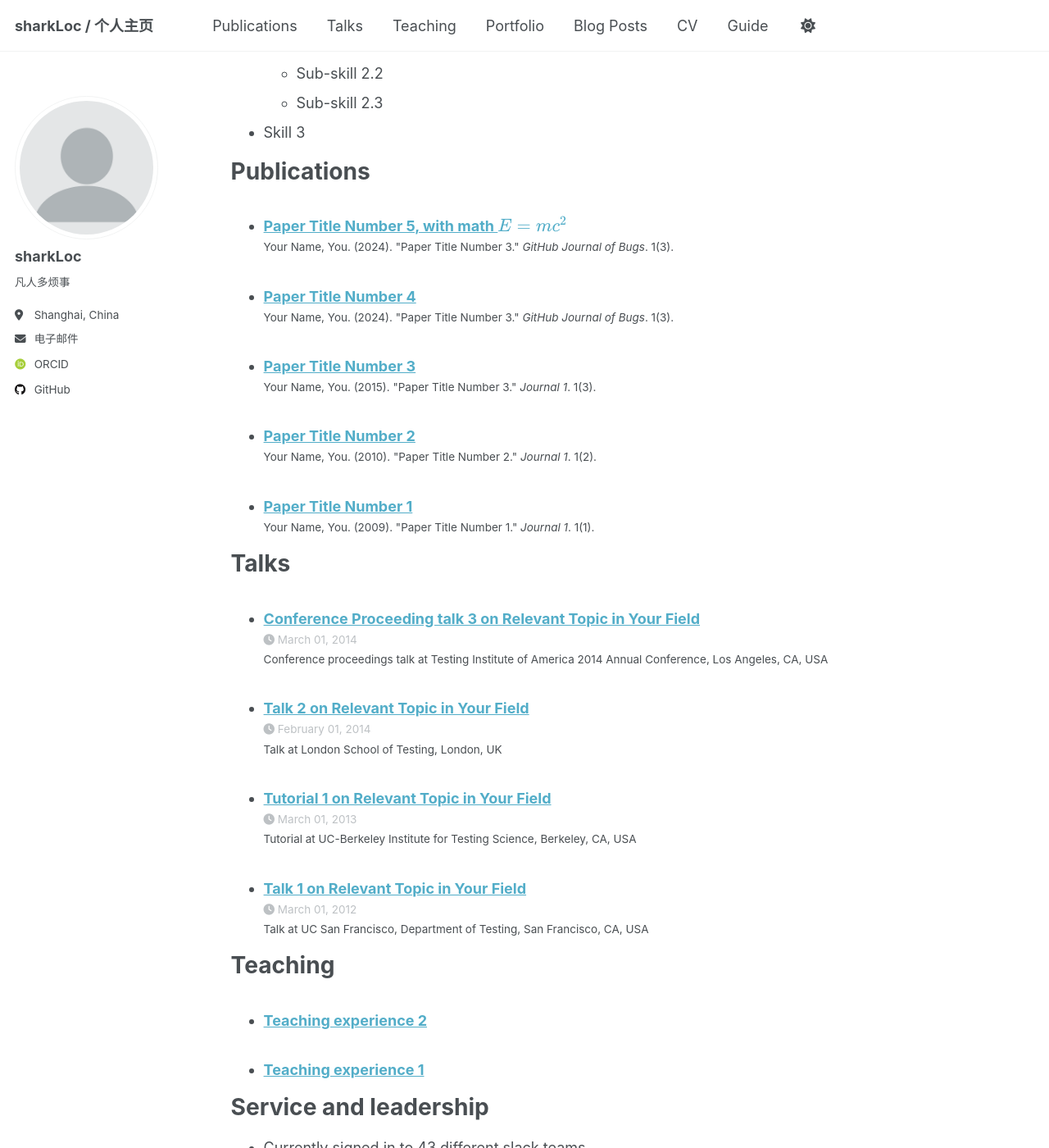
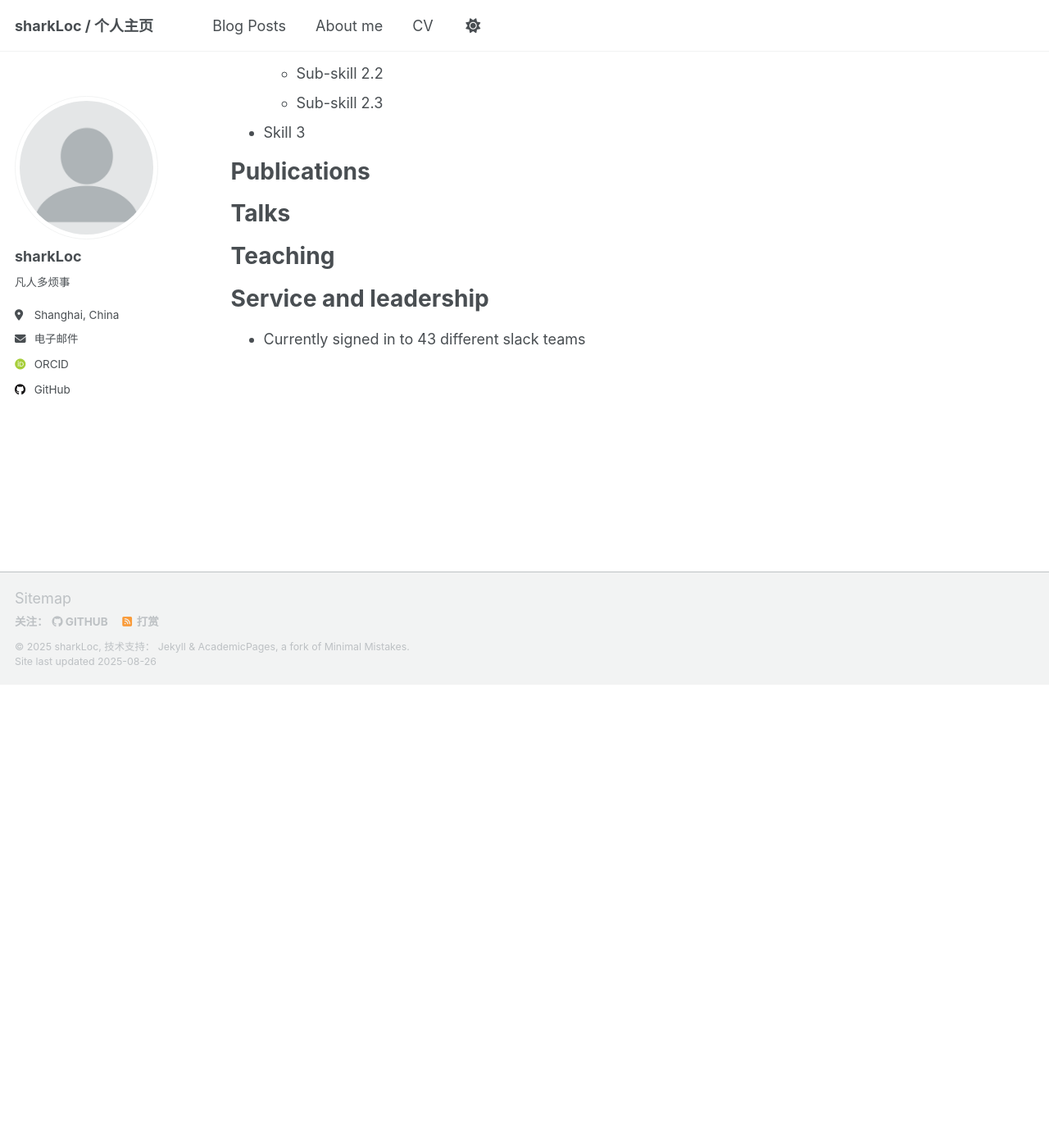
Before and after one commit to sharkLoc/sharkLoc.github.io, a Jekyll site: the page built from _pages/cv.md, in a window 1280 px wide and 1400 px high, scrolled down 887 px. Shown: the whole window at 82% size. Built offline with Jekyll 4.4.1, drawn with Linux system fonts in a browser that asks for light colours; some web fonts are replaced; a script that is not in the unit is left out; after the commit the page ends 1722 px from its top, so only the background shows below that.

Commit message:
update content

```diff
--- a/_data/navigation.yml
+++ b/_data/navigation.yml
@@ -8,26 +8,23 @@
 #      Markdown formatted page while the second is generated using JSON.
 
 main:
-  - title: "Publications"
-    url: /publications/
+  # - title: "Publications"
+  #   url: /publications/
 
-  - title: "Talks"
-    url: /talks/
+  # - title: "Talks"
+  #   url: /talks/
 
-  - title: "Teaching"
-    url: /teaching/
+  # - title: "Teaching"
+  #   url: /teaching/
 
-  - title: "Portfolio"
-    url: /portfolio/
+  # - title: "Portfolio"
+  #   url: /portfolio/
 
   - title: "Blog Posts"
     url: /year-archive/
 
+  - title: "About me"
+    url: /markdown/
+
   - title: "CV"
     url: /cv/
-
-  # - title: "CV"
-  #   url: /cv-json/
-
-  - title: "Guide"
-    url: /markdown/
--- a/_publications/2009-10-01-paper-title-number-1.md
+++ /dev/null
@@ -1,14 +0,0 @@
----
-title: "Paper Title Number 1"
-collection: publications
-category: manuscripts
-permalink: /publication/2009-10-01-paper-title-number-1
-excerpt: 'This paper is about the number 1. The number 2 is left for future work.'
-date: 2009-10-01
-venue: 'Journal 1'
-slidesurl: 'http://academicpages.github.io/files/slides1.pdf'
-paperurl: 'http://academicpages.github.io/files/paper1.pdf'
-bibtexurl: 'http://academicpages.github.io/files/bibtex1.bib'
-citation: 'Your Name, You. (2009). &quot;Paper Title Number 1.&quot; <i>Journal 1</i>. 1(1).'
----
-The contents above will be part of a list of publications, if the user clicks the link for the publication than the contents of section will be rendered as a full page, allowing you to provide more information about the paper for the reader. When publications are displayed as a single page, the contents of the above "citation" field will automatically be included below this section in a smaller font.
--- a/_publications/2010-10-01-paper-title-number-2.md
+++ /dev/null
@@ -1,14 +0,0 @@
----
-title: "Paper Title Number 2"
-collection: publications
-category: manuscripts
-permalink: /publication/2010-10-01-paper-title-number-2
-excerpt: 'This paper is about the number 2. The number 3 is left for future work.'
-date: 2010-10-01
-venue: 'Journal 1'
-slidesurl: 'http://academicpages.github.io/files/slides2.pdf'
-paperurl: 'http://academicpages.github.io/files/paper2.pdf'
-citation: 'Your Name, You. (2010). &quot;Paper Title Number 2.&quot; <i>Journal 1</i>. 1(2).'
----
-
-The contents above will be part of a list of publications, if the user clicks the link for the publication than the contents of section will be rendered as a full page, allowing you to provide more information about the paper for the reader. When publications are displayed as a single page, the contents of the above "citation" field will automatically be included below this section in a smaller font.
--- a/_publications/2015-10-01-paper-title-number-3.md
+++ /dev/null
@@ -1,14 +0,0 @@
----
-title: "Paper Title Number 3"
-collection: publications
-category: manuscripts
-permalink: /publication/2015-10-01-paper-title-number-3
-excerpt: 'This paper is about the number 3. The number 4 is left for future work.'
-date: 2015-10-01
-venue: 'Journal 1'
-slidesurl: 'http://academicpages.github.io/files/slides3.pdf'
-paperurl: 'http://academicpages.github.io/files/paper3.pdf'
-citation: 'Your Name, You. (2015). &quot;Paper Title Number 3.&quot; <i>Journal 1</i>. 1(3).'
----
-
-The contents above will be part of a list of publications, if the user clicks the link for the publication than the contents of section will be rendered as a full page, allowing you to provide more information about the paper for the reader. When publications are displayed as a single page, the contents of the above "citation" field will automatically be included below this section in a smaller font.
--- a/_publications/2025-06-08-paper-title-number-5.md
+++ /dev/null
@@ -1,13 +0,0 @@
----
-title: "Paper Title Number 5, with math $$E=mc^2$$"
-collection: publications
-category: conferences
-permalink: /publication/2024-02-17-paper-title-number-4
-excerpt: 'This paper is about a famous math equation, $$E=mc^2$$'
-date: 2024-02-17
-venue: 'GitHub Journal of Bugs'
-paperurl: 'http://academicpages.github.io/files/paper3.pdf'
-citation: 'Your Name, You. (2024). &quot;Paper Title Number 3.&quot; <i>GitHub Journal of Bugs</i>. 1(3).'
----
-
-Using [MathJax](https://www.mathjax.org/) in the description is supported - $$E=mc^2$$ - however, the use must be mindful that the default delimiters are `$$...$$` and `\\[...\\]` which differs from the `$...$` that is typically expected.
--- a/_talks/2012-03-01-talk-1.md
+++ /dev/null
@@ -1,11 +0,0 @@
----
-title: "Talk 1 on Relevant Topic in Your Field"
-collection: talks
-type: "Talk"
-permalink: /talks/2012-03-01-talk-1
-venue: "UC San Francisco, Department of Testing"
-date: 2012-03-01
-location: "San Francisco, CA, USA"
----
-
-This is a description of your talk, which is a markdown file that can be all markdown-ified like any other post. Yay markdown!
--- a/_talks/2013-03-01-tutorial-1.md
+++ /dev/null
@@ -1,13 +0,0 @@
----
-title: "Tutorial 1 on Relevant Topic in Your Field"
-collection: talks
-type: "Tutorial"
-permalink: /talks/2013-03-01-tutorial-1
-venue: "UC-Berkeley Institute for Testing Science"
-date: 2013-03-01
-location: "Berkeley, CA, USA"
----
-
-[More information here](http://exampleurl.com)
-
-This is a description of your tutorial, note the different field in type. This is a markdown files that can be all markdown-ified like any other post. Yay markdown!
--- a/_talks/2014-02-01-talk-2.md
+++ /dev/null
@@ -1,13 +0,0 @@
----
-title: "Talk 2 on Relevant Topic in Your Field"
-collection: talks
-type: "Talk"
-permalink: /talks/2014-02-01-talk-2
-venue: "London School of Testing"
-date: 2014-02-01
-location: "London, UK"
----
-
-[More information here](http://example2.com)
-
-This is a description of your talk, which is a markdown files that can be all markdown-ified like any other post. Yay markdown!
--- a/_talks/2014-03-01-talk-3.md
+++ /dev/null
@@ -1,11 +0,0 @@
----
-title: "Conference Proceeding talk 3 on Relevant Topic in Your Field"
-collection: talks
-type: "Conference proceedings talk"
-permalink: /talks/2014-03-01-talk-3
-venue: "Testing Institute of America 2014 Annual Conference"
-date: 2014-03-01
-location: "Los Angeles, CA, USA"
----
-
-This is a description of your conference proceedings talk, note the different field in type. You can put anything in this field.
--- a/_teaching/2014-spring-teaching-1.md
+++ /dev/null
@@ -1,20 +0,0 @@
----
-title: "Teaching experience 1"
-collection: teaching
-type: "Undergraduate course"
-permalink: /teaching/2014-spring-teaching-1
-venue: "University 1, Department"
-date: 2014-01-01
-location: "City, Country"
----
-
-This is a description of a teaching experience. You can use markdown like any other post.
-
-Heading 1
-======
-
-Heading 2
-======
-
-Heading 3
-======
--- a/_teaching/2015-spring-teaching-2.md
+++ /dev/null
@@ -1,20 +0,0 @@
----
-title: "Teaching experience 2"
-collection: teaching
-type: "Workshop"
-permalink: /teaching/2015-spring-teaching-1
-venue: "University 1, Department"
-date: 2015-01-01
-location: "City, Country"
----
-
-This is a description of a teaching experience. You can use markdown like any other post.
-
-Heading 1
-======
-
-Heading 2
-======
-
-Heading 3
-======
```
Also changed, not shown: _publications/2024-02-17-paper-title-number-4.md (deleted, +0 -13 lines).
